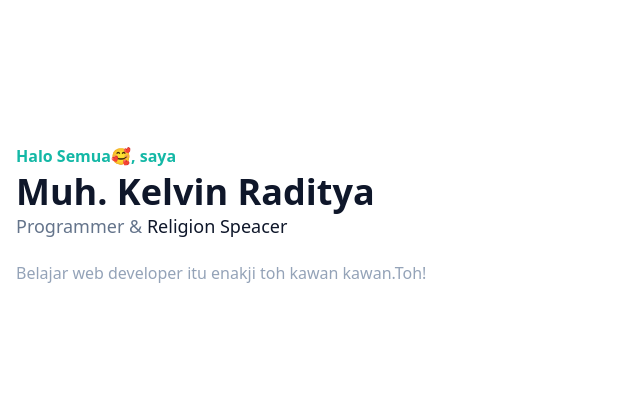
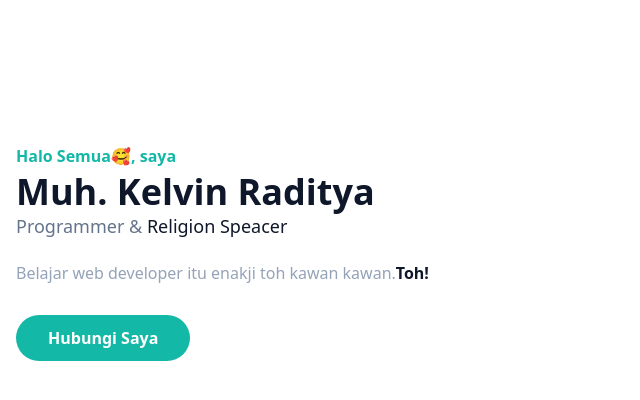
Before and after one commit to KelvinnDv/Portofolio, a website: page Index.html in a window 1280 px wide. Shown: the whole page, without its empty margins (0-640 px from the left). Drawn offline with Linux system fonts and the light colour scheme.

Commit message:
add button contact

```diff
--- a/Index.html
+++ b/Index.html
@@ -15,7 +15,9 @@
                 <div class="w-full self-center px-4">
                     <h1 class="text-base font-semibold text-primary">Halo Semua🥰, saya  <span class=" block font-bold text-dark text-4xl mt-1 ">Muh. Kelvin Raditya</span></h1>
                     <h2 class="font-medium text-slate-500 text-lg mb-5">Programmer & <span class="text-dark">Religion Speacer</span> </h2>
-                    <p class="font-medium text-slate-400 mb-10 leading-relaxed">Belajar web developer itu enakji toh kawan kawan.Toh!</p>
+                    <p class="font-medium text-slate-400 mb-10 leading-relaxed">Belajar web developer itu enakji toh kawan kawan.<span class="text-dark font-bold">Toh!</span></p>
+
+                    <a href="#" class="text-base font-semibold text-white bg-primary py-3 px-8 rounded-full hover:shadow-lg hover:bg-teal-400">Hubungi Saya</a>
                 </div>
             </div>
         </div>
```
Also changed, not shown: dist/output.css.
